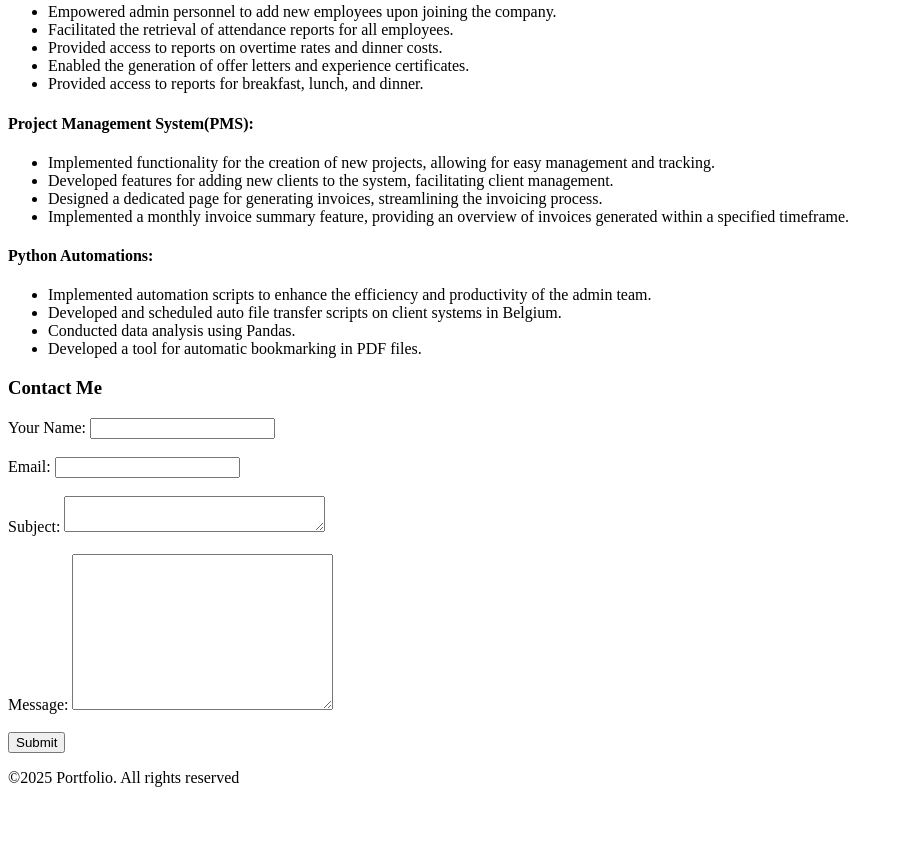
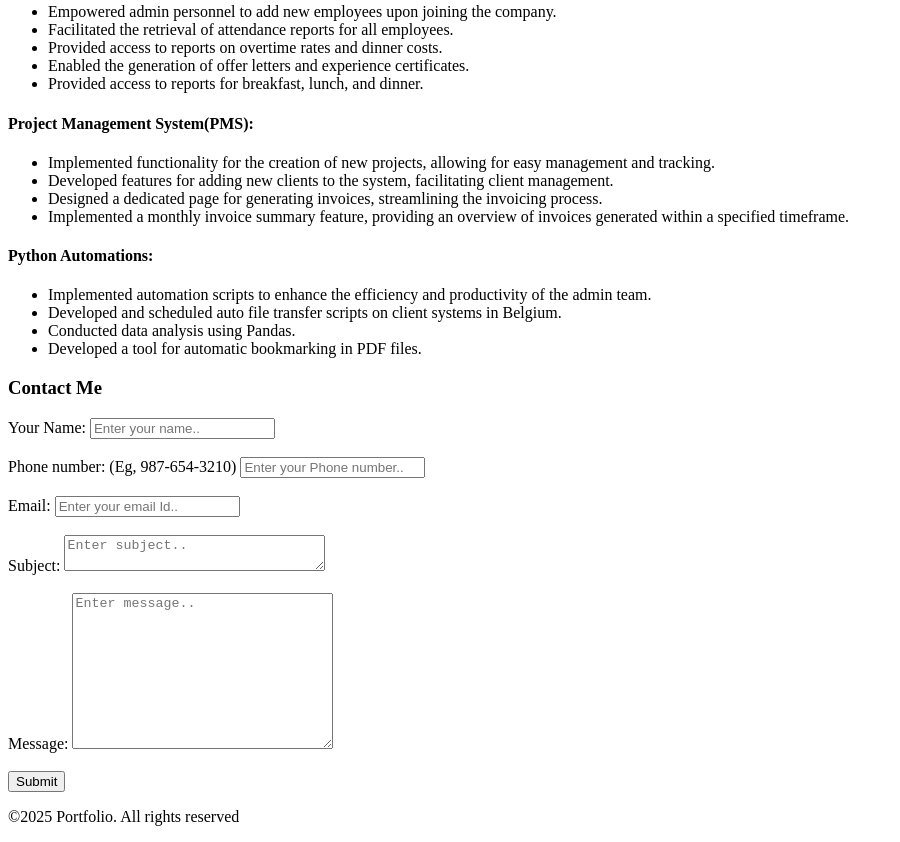
Before and after one commit to Dibithacb/My-portfolio, a plain HTML site: page index.html in a window 1280 px wide. Shown: the part 753-1595 px from the top of the page, without its empty margins (0-900 px from the left). Before the commit the page ends 1556 px from the top, so only its background shows below. Drawn offline with Linux system fonts and the light colour scheme.

Commit message:
Added form validation

```diff
--- a/index.html
+++ b/index.html
@@ -34,7 +34,8 @@
         </section>
         <!-- Project details -->
         <section id="project">
-            <h2>Projects</h2>
+            <header><h2>Projects</h2></header>
+
             <h4>Human Resource Management System(HRMS)</h4>
             <p>
                 Developed a comprehensive interface from scratch, featuring role-based access for both users and admins.
@@ -78,18 +79,21 @@
         <!-- contact me form -->
         <section id="contact">
             <h3>Contact Me</h3>
-            <form action="#" method="post">
+            <form>
                 <label for="name">Your Name:</label>
-                <input type="text" name="name" id="name" required>
+                <input type="text" name="name" id="name" minlength="3" maxlength="15" placeholder="Enter your name.. " required>
+                <br><br>
+                <label for="phone">Phone number: (Eg, 987-654-3210)</label>
+                <input type="tel" name="phone" id="phone" placeholder="Enter your Phone number.. " pattern="\d{3}-\d{3}-\d{4}" required>
                 <br><br>
                 <label for="email">Email:</label>
-                <input type="email" name="email" id="email" required>
+                <input type="email" name="email" id="email" placeholder="Enter your email Id.. " required>
                 <br><br>
                 <label for="subject">Subject:</label>
-                <textarea name="subject" id="subject" cols="30" rows="2"></textarea>
+                <textarea name="subject" id="subject" cols="30" rows="2" placeholder="Enter subject.. " required></textarea>
                 <br><br>
                 <label for="message">Message:</label>
-                <textarea name="message" id="message" cols="30" rows="10"></textarea>
+                <textarea name="message" id="message" cols="30" rows="10" placeholder="Enter message.. " required></textarea>
                 <br><br>
                 <button type="submit">Submit</button>
             </form>
```
